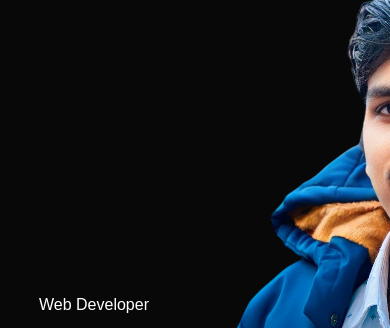
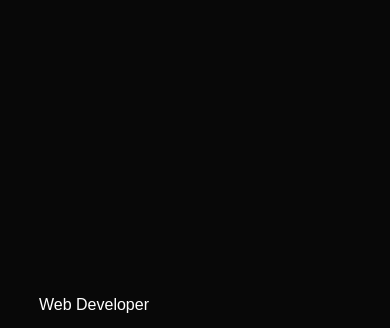
Before and after one commit to Rohit8285/Latest-Project, a plain HTML site: page index.html in a window 390 px wide. Shown: the part 101-429 px from the top of the page. Drawn offline with nearby package versions, Linux system fonts and the light colour scheme.

Commit message:
Update style.css

```diff
--- a/style.css
+++ b/style.css
@@ -370,9 +370,9 @@ nav .fas{
 
 
 @media only screen and (max-width: 600px) {
-    #header{
+/*     #header{
         background-image: url("/latest11.png");
-    }
+    } */
     .header-text{
         margin-top: 100%;
         font-size: 16px;
```
